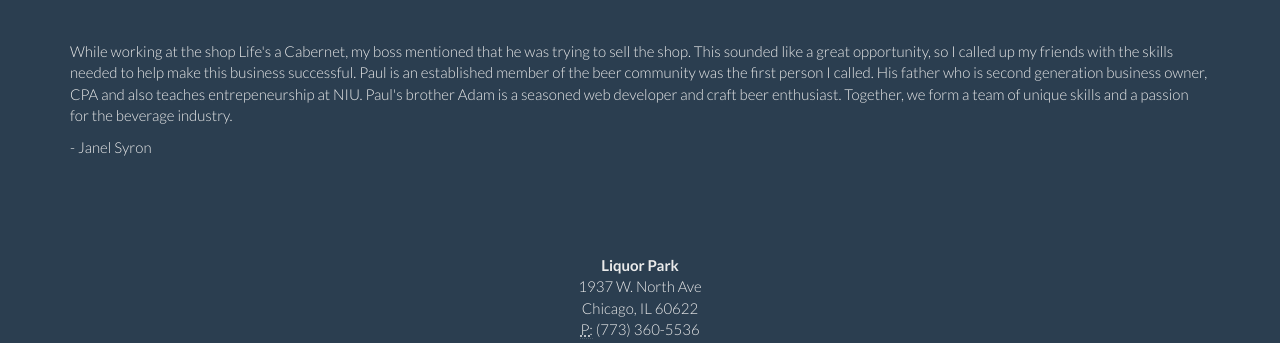
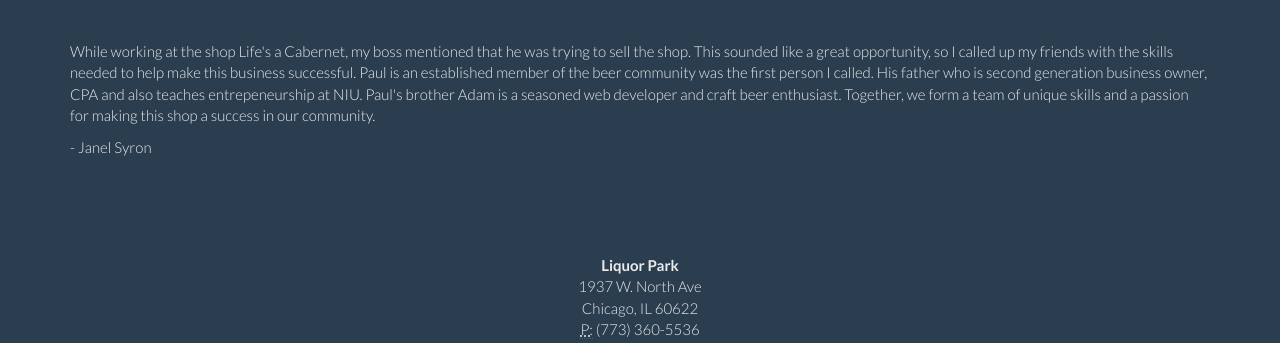
Before and after one commit to awonak/liquorpark, a Django app: page /about in a window 1280 px wide. Shown: the part 481-824 px from the top of the page. Run offline with Django 3.2, Linux system fonts and the light colour scheme; some libraries are stand-ins or nearby versions.

Commit message:
text foo

```diff
--- a/templates/about.html
+++ b/templates/about.html
@@ -11,7 +11,7 @@
     <br/>
     <br/>
 
-    <p>While working at the shop Life's a Cabernet, my boss mentioned that he was trying to sell the shop.  This sounded like a great opportunity, so I called up my friends with the skills needed to help make this business successful. Paul is an established member of the beer community was the first person I called. His father who is second generation business owner, CPA and also teaches entrepeneurship at NIU. Paul's brother Adam is a seasoned web developer and craft beer enthusiast. Together, we form a team of unique skills and a passion for the beverage industry.</p>
+    <p>While working at the shop Life's a Cabernet, my boss mentioned that he was trying to sell the shop.  This sounded like a great opportunity, so I called up my friends with the skills needed to help make this business successful. Paul is an established member of the beer community was the first person I called. His father who is second generation business owner, CPA and also teaches entrepeneurship at NIU. Paul's brother Adam is a seasoned web developer and craft beer enthusiast. Together, we form a team of unique skills and a passion for making this shop a success in our community.</p>
 
     <p>- Janel Syron</p>
 
```
